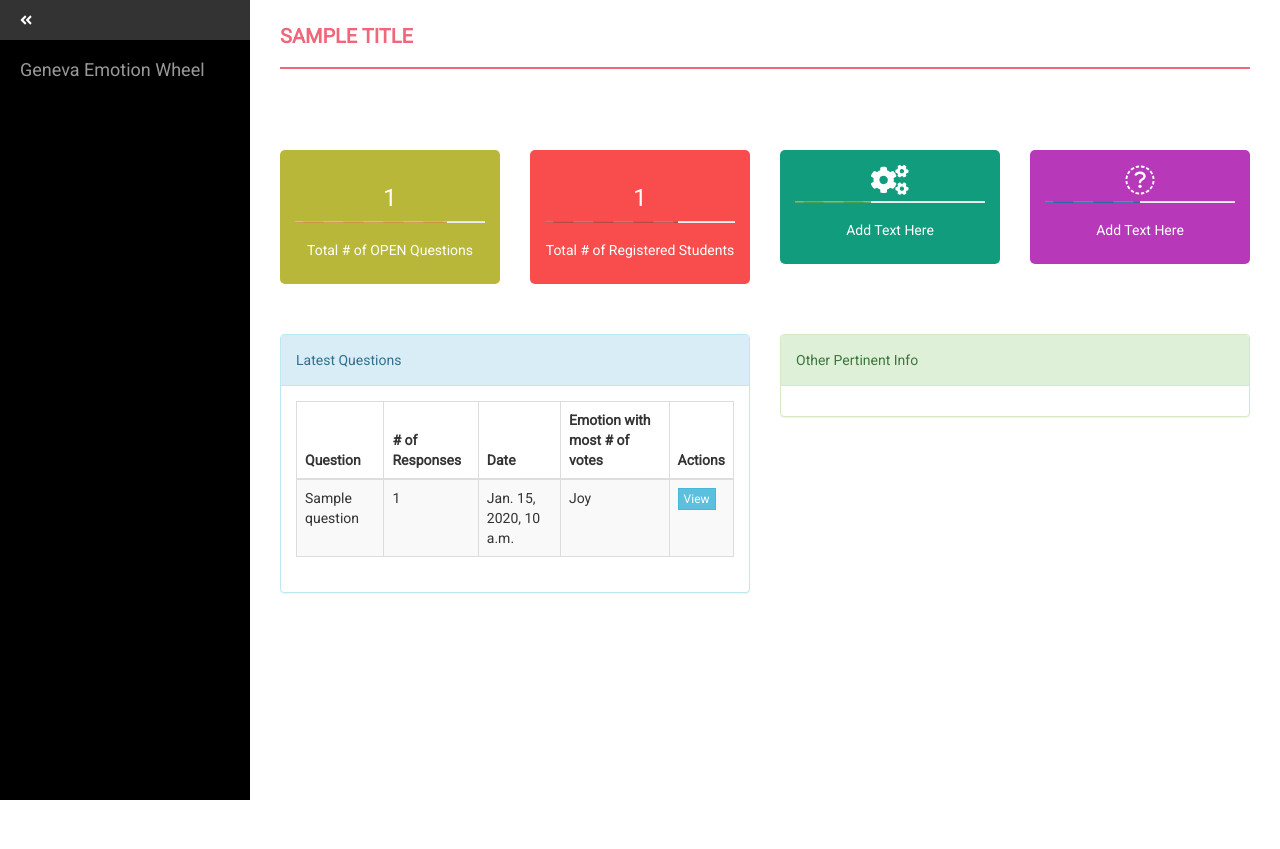
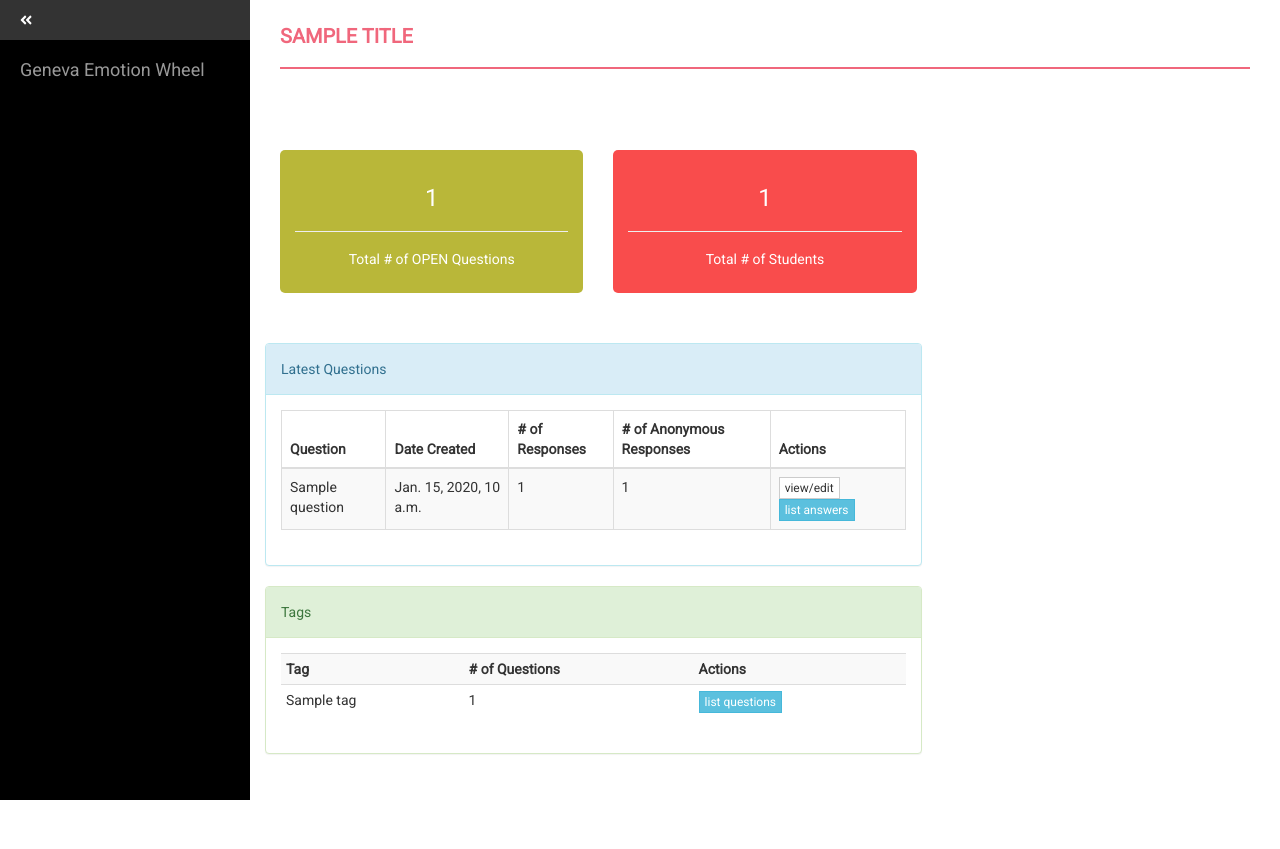
Before and after one commit to paula628/gew-test, a Django app: template base/templates/base/dashboard.html in a window 1280 px wide. Before the commit the page ends 800 px from the top, so only its background shows below. Run offline with Django 3.2, Linux system fonts and the light colour scheme; the template is opened without the code that fills it: most values are stand-ins (such as "Sample title", 1, 10 or a date in 2020); parts of the project's set-up code (start-up, migrations or seed data) failed here and were passed over; some libraries are stand-ins or nearby versions.

Commit message:
update graph by student and graph by tag to also include none and other answers in the count; updated dashboard content and UI; fixed bug in filtering answerlist where the selected date is  not included in the results

```diff
--- a/base/templates/base/dashboard.html
+++ b/base/templates/base/dashboard.html
@@ -6,28 +6,30 @@
   {{ block.super }}
 <div class="content-wrapper">
             <div class="row">
-                 <div class="col-md-3 col-sm-3 col-xs-6">
+                 <div class="col-md-4 col-sm-4 col-xs-6">
                     <div class="dashboard-div-wrapper bk-clr-one">
                         <h3>{{ temp_user.total_open_questions }}</h3>
-                        <div class="progress progress-striped active">
+                        <hr/>
+                    <!-- <div class="progress progress-striped active">
                   <div class="progress-bar progress-bar-warning" role="progressbar" aria-valuenow="80" aria-valuemin="0" aria-valuemax="100" style="width: 80%"></div>
-                  </div>
+                  </div> -->
                          <h5>Total # of OPEN Questions </h5>
                     </div>
                 </div>
 
-                 <div class="col-md-3 col-sm-3 col-xs-6">
+                 <div class="col-md-4 col-sm-4 col-xs-6">
                     <div class="dashboard-div-wrapper bk-clr-two">
                         <h3>{{ temp_user.total_students }}</h3>
-                        <div class="progress progress-striped active">
+                        <hr/>
+                <!--        <div class="progress progress-striped active">
                     <div class="progress-bar progress-bar-danger" role="progressbar" aria-valuenow="70" aria-valuemin="0" aria-valuemax="100" style="width: 70%">
                   </div>
-                </div>
-                         <h5>Total # of Registered Students </h5>
+                </div>-->
+                         <h5>Total # of Students </h5>
                     </div>
                 </div>
 
-                 <div class="col-md-3 col-sm-3 col-xs-6">
+               <!--  <div class="col-md-3 col-sm-3 col-xs-6">
                     <div class="dashboard-div-wrapper bk-clr-three">
                         <i  class="fa fa-cogs dashboard-div-icon"></i>
                         <div class="progress progress-striped active">
@@ -50,10 +52,10 @@
                         <h5>Add Text Here </h5>
                     </div>
                 </div>
-            </div>
+            </div> -->
 
             <div class="row">
-                <div class="col-md-6">
+                <div class="col-md-8">
                       <div class='panel panel-info'>
                     <div class="panel-heading">
                         Latest Questions
@@ -64,9 +66,9 @@
                                     <thead>
                                         <tr>
                                             <th>Question</th>
+                                            <th>Date Created</th>
                                             <th># of Responses</th>
-                                            <th>Date</th>
-                                            <th>Emotion with most # of votes</th>
+                                            <th># of Anonymous Responses</th>
                                             <th>Actions</th>
                                         </tr>
                                     </thead>
@@ -74,10 +76,11 @@
                                       {% for q in latest_questions %}
                                         <tr>
                                             <td>{{ q.name }} </td>
+                                            <td>{{ q.date }}</td>
                                             <td>{{ q.response_count }}</td>
-                                            <td>{{ q.date }}</td>
-                                            <td>Joy</td>
-                                            <td> <a href="{% url 'base:answer_list_by_filter' mode='question' mode_id=q.id %}"  class="btn btn-xs btn-info" >View</a> </td>
+                                            <td>{{ q.anonymous_response_count }}</td>
+                                            <td><a href="{% url 'base:update_question' q.id %}" class='btn btn-default btn-xs'>view/edit</a>
+                                            <a href="{% url 'base:answer_list_by_filter' mode='question' mode_id=q.id %}"  class="btn btn-xs btn-info" >list answers</a></td>
                                         </tr>
                                       {% endfor %}
                                     </tbody>
@@ -163,7 +166,7 @@
 
                 </div>
 
-                <div class="col-md-6">
+                <div class="col-md-8">
                    <!-- <div class="alert alert-danger">
                         This is a simple admin template that can be used for your small project or may be large projects. This is free for personal and commercial use.
                     </div>
@@ -172,9 +175,27 @@
                      <div class="Compose-Message">
                 <div class="panel panel-success">
                     <div class="panel-heading">
-                        Other Pertinent Info
+                        Tags
                     </div>
                     <div class="panel-body">
+                        <table class='table table-condensed table-hover table-striped'>
+                            <tr>
+                                <th>Tag</th>
+                                <th># of Questions</th>
+                                <th>Actions</th>
+                            </tr>
+
+                        {% for t in tags %}
+                            <tr>
+                                <td>{{ t.tag }}</td>
+                                <td>{{ t.tag_count }}</td>
+                                <td>
+                                    <a href="{% url 'base:questions_by_tag' t.tag %}" class='btn btn-info btn-xs'>list questions</a>
+                                </td>
+                            </tr>
+                        {% endfor %}
+
+                        </table>
 
                        <!-- <label>Enter Recipient Name : </label>
                         <input type="text" class="form-control" />
--- a/base/templates/base/question_list.html
+++ b/base/templates/base/question_list.html
@@ -41,7 +41,7 @@
 
 
 
-<div class='col-sm-12 col-md-11'>
+<div class='col-sm-12 col-md-12'>
 
   <div class="panel panel-default">
   <div class="panel-heading"> Questions
@@ -68,6 +68,7 @@
       <th scope='col'>Status</th>
       <th scope='col'>Date Created</th>
       <th scope='col'># of Answers</th>
+      <th scope='col'># of Anonymous Answers</th>
       <th scope="col">Actions</th>
     </tr>
   </thead>
@@ -82,6 +83,7 @@
       <td>{{ question.status }}</td>
       <td>{{ question.date }}</td>
       <td>{{ question.answer_count }}</td>
+      <td>{{ question.anonymous_count }}</td>
       <td>
         <a class='btn btn-primary btn-sm' href="{% url 'base:answer_graph' question.id %}" class='btn btn-primary btn-sm'>view graphs</a>
         <a href="{% url 'base:answer_list_by_filter' mode='question' mode_id=question.id %}" class='btn btn-info btn-sm'>list answers</a>
```
Also changed, not shown: base/models.py (+10 -1 lines), base/views.py (+21 -9 lines).
